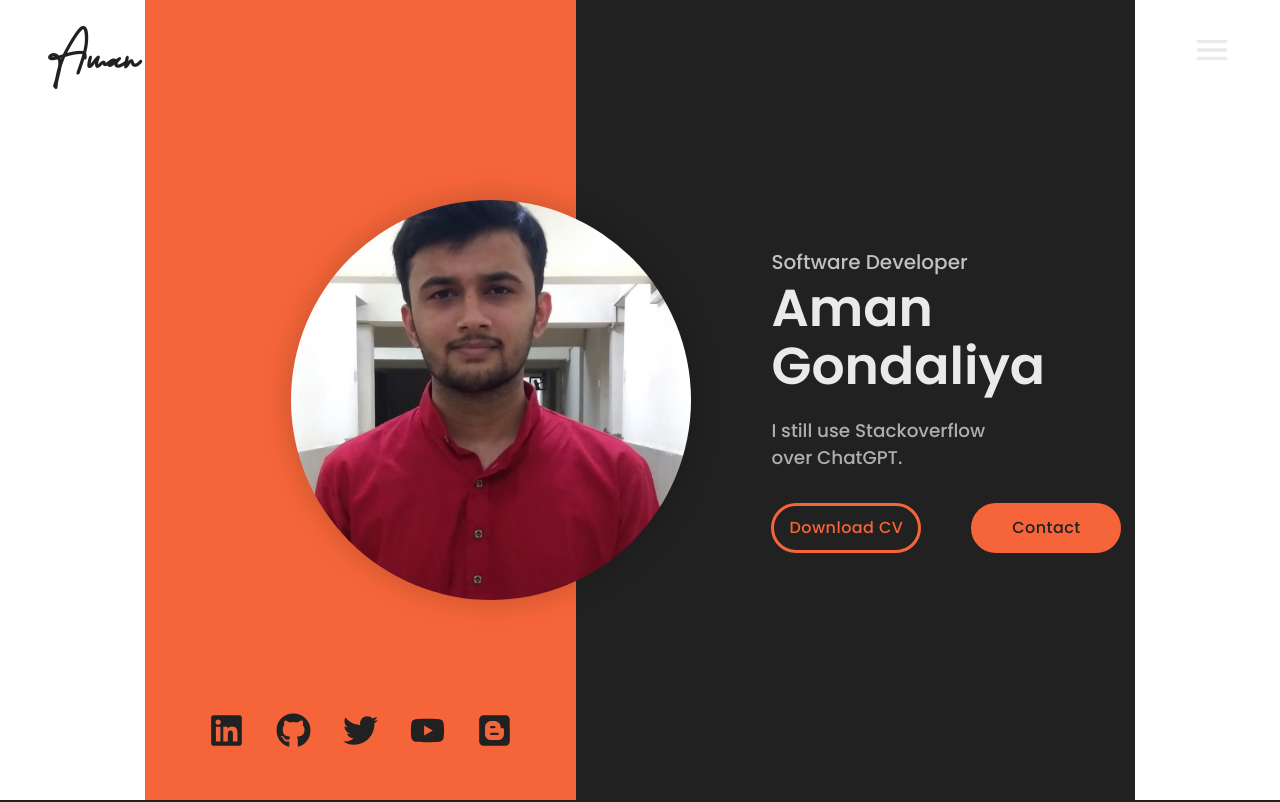
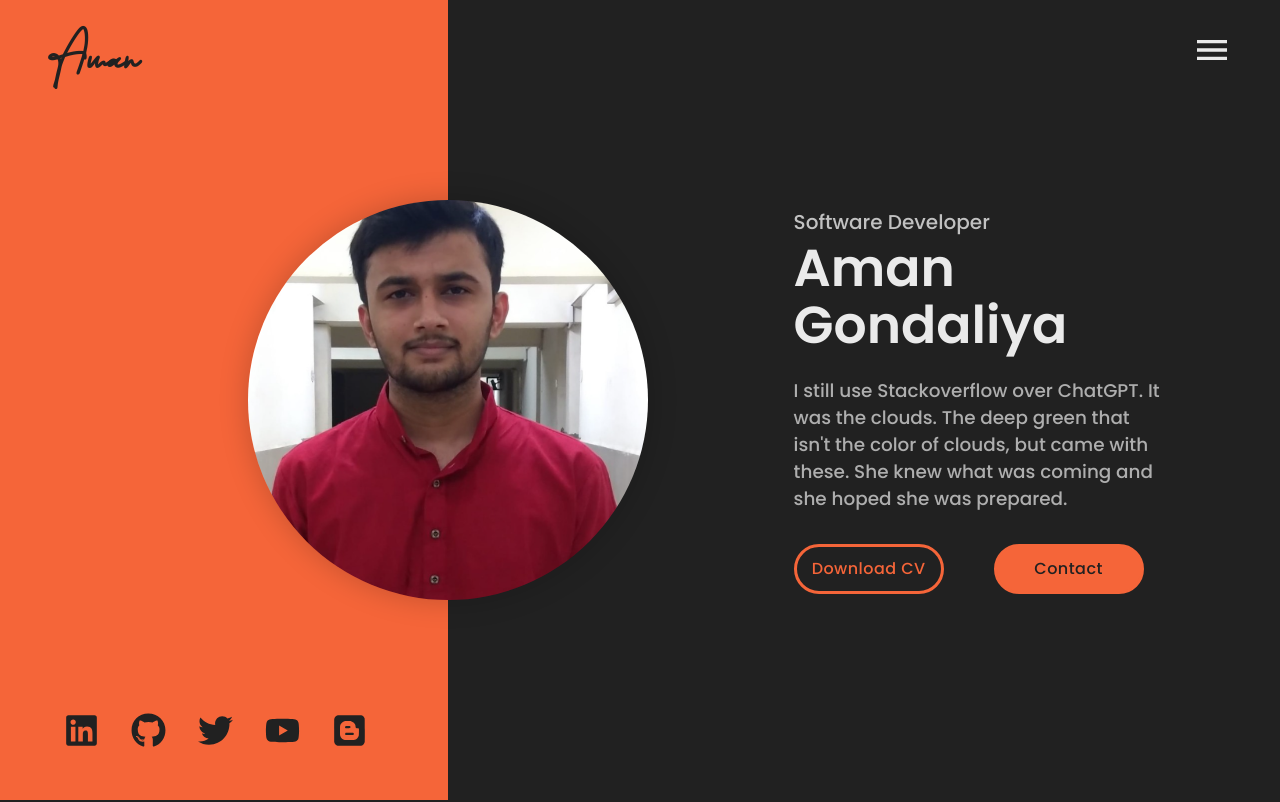
Before and after one commit to Amangondaliya555/Amangondaliya555.github.io, a React (Create React App) app: page / in a window 1280 px wide. Shown: the top 802 px of the page. Built offline with nearby package versions, Linux system fonts and the light colour scheme; a web font is replaced by a local one.

Commit message:
updating repo

```diff
--- a/src/data/headerData.js
+++ b/src/data/headerData.js
@@ -4,7 +4,7 @@ import img from '../assets/png/profileimg.png'
 export const headerData = {
     name: 'Aman Gondaliya',
     title: "Software Developer",
-    desciption:"I still use Stackoverflow over ChatGPT. ",
+    desciption:"I still use Stackoverflow over ChatGPT. It was the clouds. The deep green that isn't the color of clouds, but came with these. She knew what was coming and she hoped she was prepared. ",
     image: img,
     resumePdf: resume
 }
```
